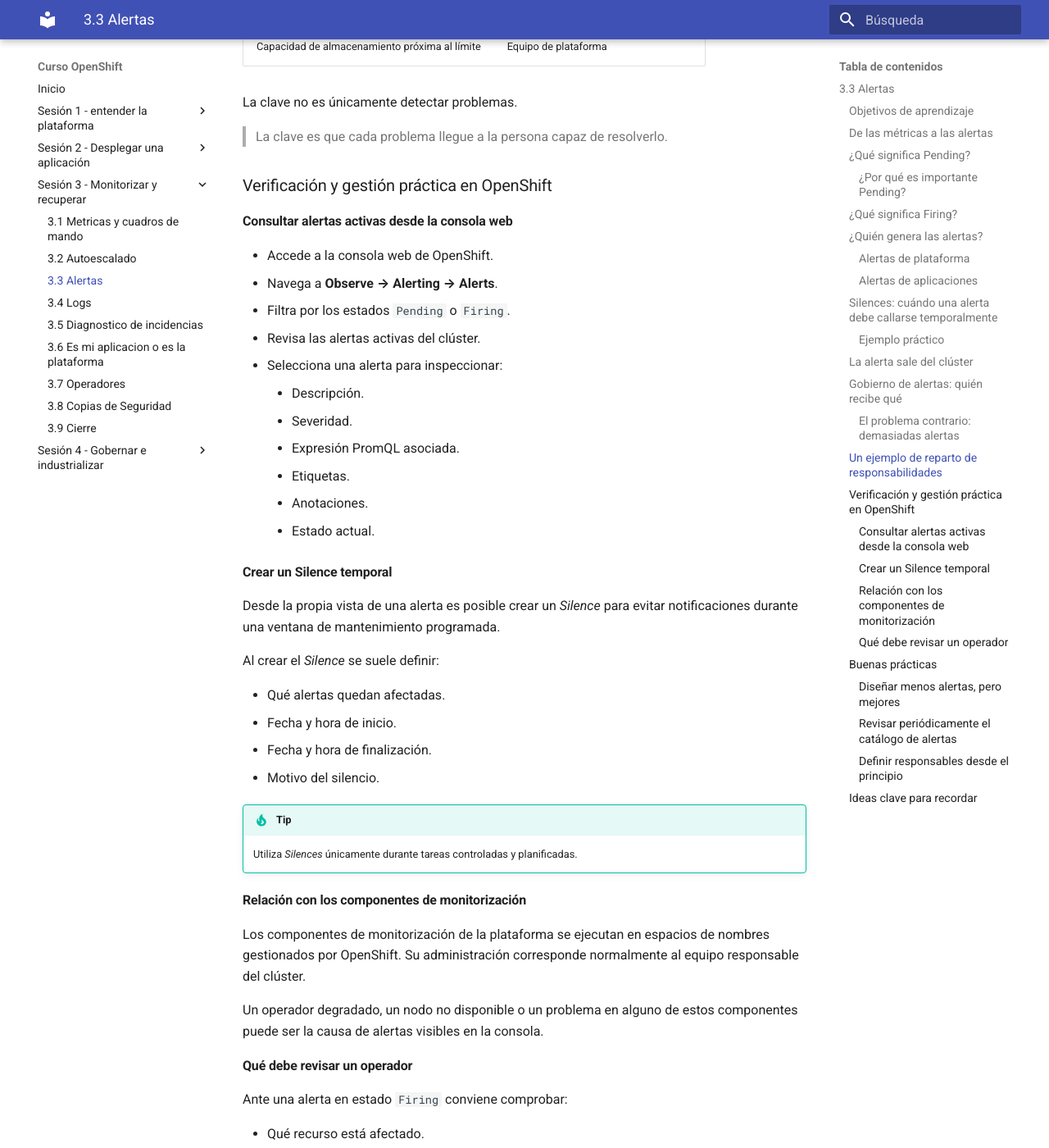
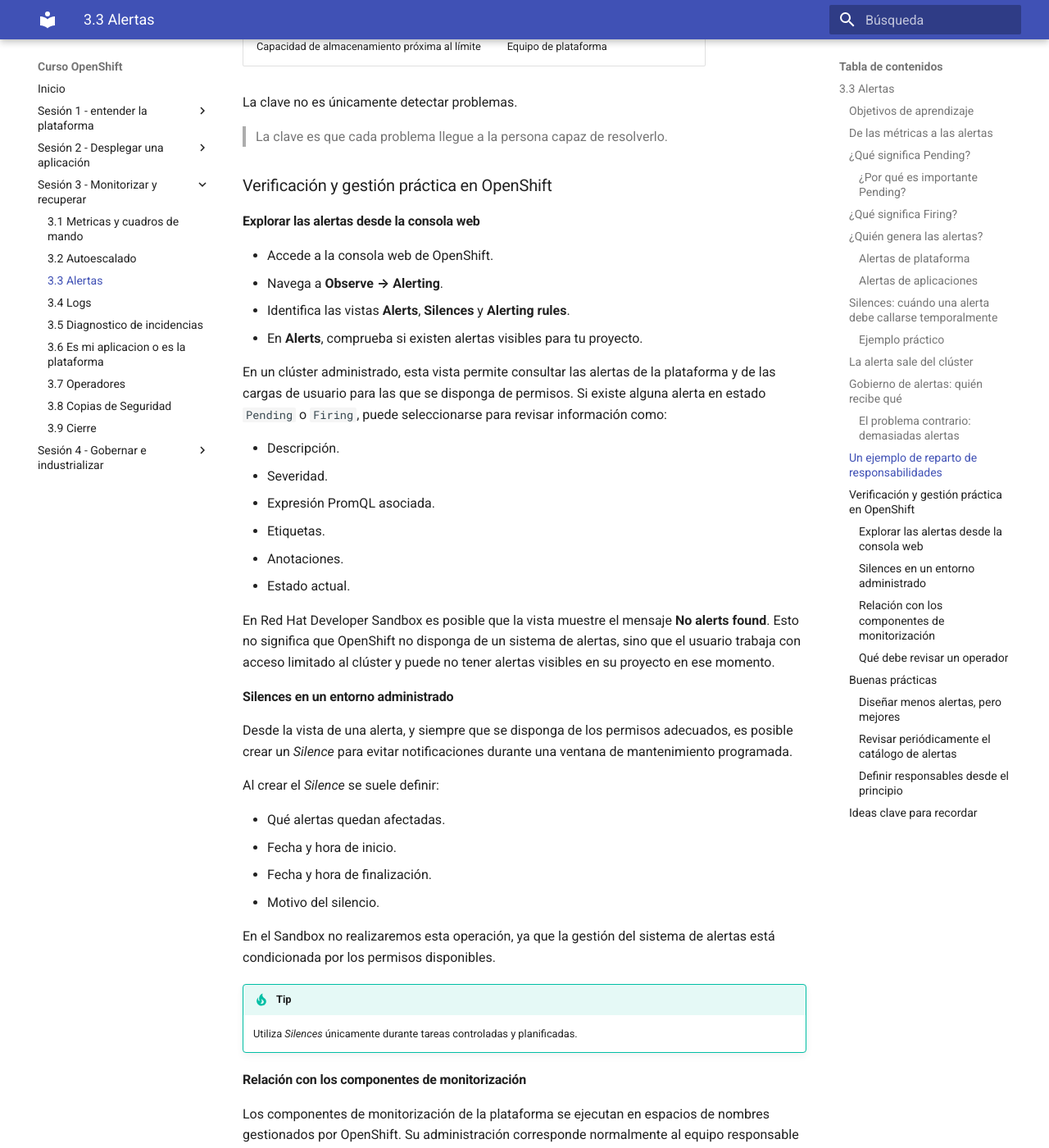
Before and after one commit to ieftraining/curso-openshift, an MkDocs documentation site: the page built from docs/sesion3/3.3 Alertas.md, in a window 1280 px wide and 1400 px high, scrolled down 9108 px. Shown: the whole window at 82% size. Built offline with MkDocs 1.6.1 and Material for MkDocs 9.7.7, drawn with Linux system fonts in a browser that asks for light colours.

Commit message:
Add files via upload

```diff
--- a/docs/sesion3/3.3 Alertas.md
+++ b/docs/sesion3/3.3 Alertas.md
@@ -342,23 +342,27 @@
 
 ### Verificación y gestión práctica en OpenShift
 
-#### Consultar alertas activas desde la consola web
+#### Explorar las alertas desde la consola web
 
 - Accede a la consola web de OpenShift.
-- Navega a **Observe → Alerting → Alerts**.
-- Filtra por los estados `Pending` o `Firing`.
-- Revisa las alertas activas del clúster.
-- Selecciona una alerta para inspeccionar:
-    - Descripción.
-    - Severidad.
-    - Expresión PromQL asociada.
-    - Etiquetas.
-    - Anotaciones.
-    - Estado actual.
+- Navega a **Observe → Alerting**.
+- Identifica las vistas **Alerts**, **Silences** y **Alerting rules**.
+- En **Alerts**, comprueba si existen alertas visibles para tu proyecto.
 
-#### Crear un Silence temporal
+En un clúster administrado, esta vista permite consultar las alertas de la plataforma y de las cargas de usuario para las que se disponga de permisos. Si existe alguna alerta en estado `Pending` o `Firing`, puede seleccionarse para revisar información como:
 
-Desde la propia vista de una alerta es posible crear un *Silence* para evitar notificaciones durante una ventana de mantenimiento programada.
+- Descripción.
+- Severidad.
+- Expresión PromQL asociada.
+- Etiquetas.
+- Anotaciones.
+- Estado actual.
+
+En Red Hat Developer Sandbox es posible que la vista muestre el mensaje **No alerts found**. Esto no significa que OpenShift no disponga de un sistema de alertas, sino que el usuario trabaja con acceso limitado al clúster y puede no tener alertas visibles en su proyecto en ese momento.
+
+#### Silences en un entorno administrado
+
+Desde la vista de una alerta, y siempre que se disponga de los permisos adecuados, es posible crear un *Silence* para evitar notificaciones durante una ventana de mantenimiento programada.
 
 Al crear el *Silence* se suele definir:
 
@@ -366,6 +370,8 @@
 - Fecha y hora de inicio.
 - Fecha y hora de finalización.
 - Motivo del silencio.
+
+En el Sandbox no realizaremos esta operación, ya que la gestión del sistema de alertas está condicionada por los permisos disponibles.
 
 !!! tip
     Utiliza *Silences* únicamente durante tareas controladas y planificadas.
```
